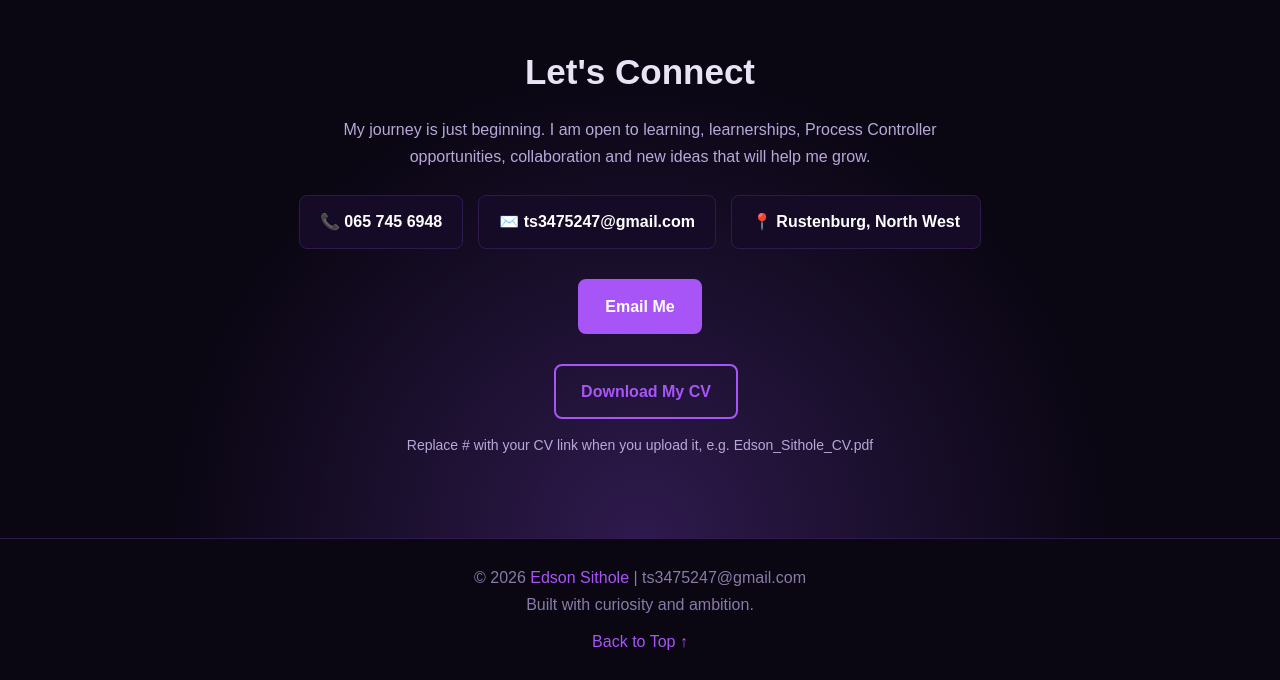
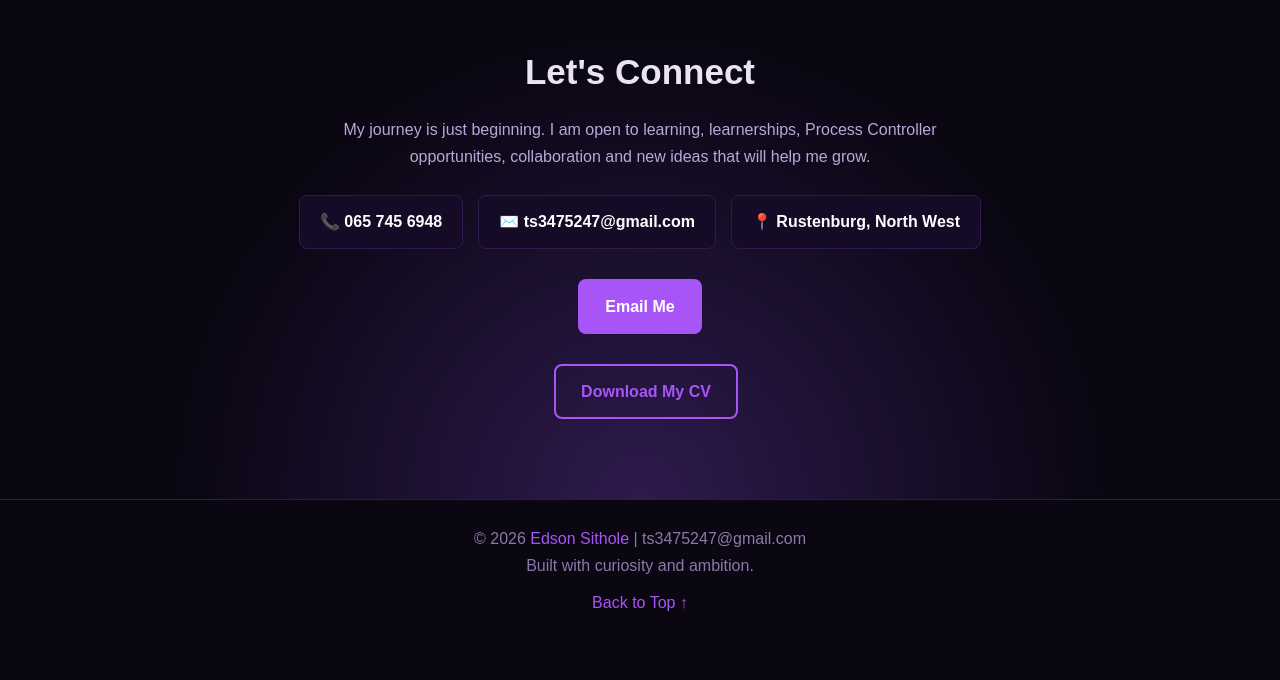
Before and after one commit to tshepangsithole697-rgb/edson-portfolio, a plain HTML site: page index.html in a window 1280 px wide. Shown: the part 3195-3875 px from the top of the page. After the commit the page ends 3837 px from the top, so only its background shows below. Drawn offline with Linux system fonts and the light colour scheme.

Commit message:
Remove CV link placeholder text
Removed placeholder text for CV link in index.html.

```diff
--- a/index.html
+++ b/index.html
@@ -509,7 +509,6 @@
         <a href="mailto:ts3475247@gmail.com" class="btn">Email Me</a>
         <br>
         <a href="#" class="btn btn-outline">Download My CV</a>
-        <p style="margin-top:15px; font-size:14px;">Replace # with your CV link when you upload it, e.g. Edson_Sithole_CV.pdf</p>
     </section>
 
     <!-- Footer -->
```
